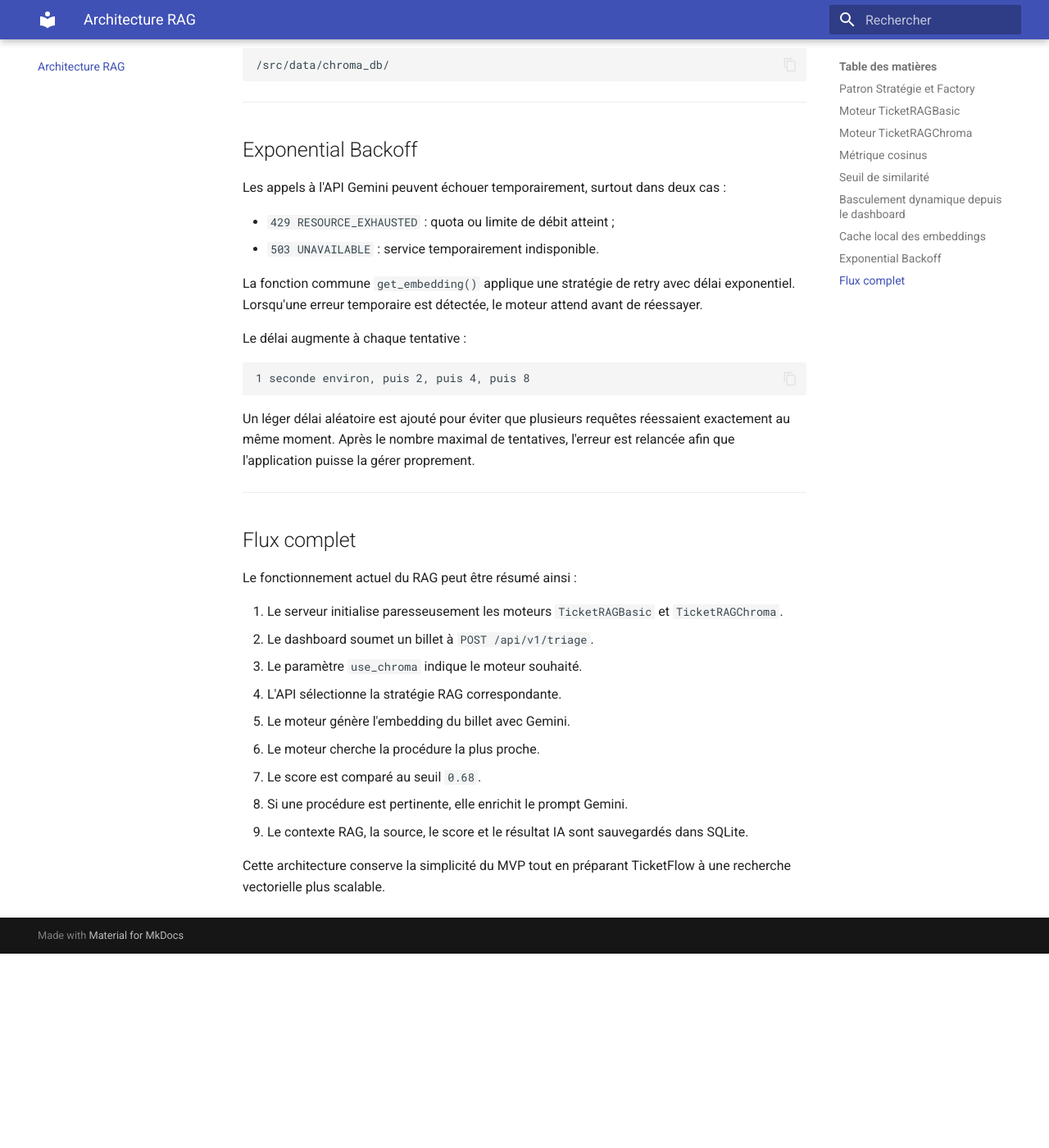
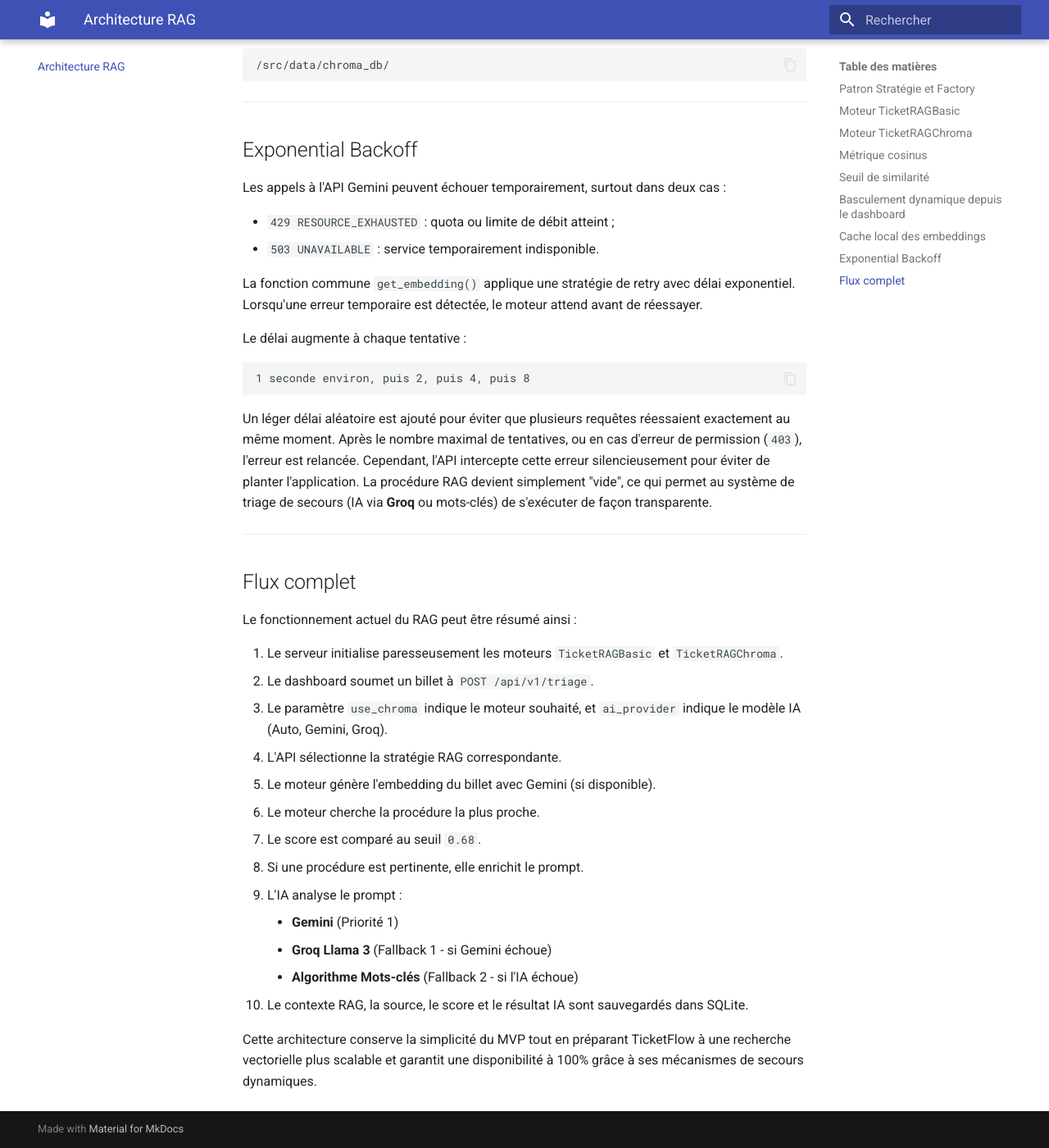
Before and after one commit to RacGab/veille-techno-1SH, an MkDocs documentation site: the page built from docs/architecture_rag.md, in a window 1280 px wide and 1400 px high, scrolled down 4501 px. Shown: the whole window at 82% size. Built offline with MkDocs 1.6.1 and Material for MkDocs 9.7.7, drawn with Linux system fonts in a browser that asks for light colours; before the commit the page ends 5664 px from its top, so only the background shows below that.

Commit message:
docs: mise à jour de la documentation d'architecture
- Ajout de la documentation sur la structure du projet (structure.md)
- Explication du mécanisme de secours Groq (Llama 3) et de la tolérance aux pannes du RAG

````diff
--- a/docs/architecture_rag.md
+++ b/docs/architecture_rag.md
@@ -215,7 +215,8 @@ Le délai augmente à chaque tentative :
 ```
 
 Un léger délai aléatoire est ajouté pour éviter que plusieurs requêtes réessaient exactement au même moment.
-Après le nombre maximal de tentatives, l'erreur est relancée afin que l'application puisse la gérer proprement.
+Après le nombre maximal de tentatives, ou en cas d'erreur de permission (`403`), l'erreur est relancée.
+Cependant, l'API intercepte cette erreur silencieusement pour éviter de planter l'application. La procédure RAG devient simplement "vide", ce qui permet au système de triage de secours (IA via **Groq** ou mots-clés) de s'exécuter de façon transparente.
 
 ---
 
@@ -225,12 +226,16 @@ Le fonctionnement actuel du RAG peut être résumé ainsi :
 
 1. Le serveur initialise paresseusement les moteurs `TicketRAGBasic` et `TicketRAGChroma`.
 2. Le dashboard soumet un billet à `POST /api/v1/triage`.
-3. Le paramètre `use_chroma` indique le moteur souhaité.
+3. Le paramètre `use_chroma` indique le moteur souhaité, et `ai_provider` indique le modèle IA (Auto, Gemini, Groq).
 4. L'API sélectionne la stratégie RAG correspondante.
-5. Le moteur génère l'embedding du billet avec Gemini.
+5. Le moteur génère l'embedding du billet avec Gemini (si disponible).
 6. Le moteur cherche la procédure la plus proche.
 7. Le score est comparé au seuil `0.68`.
-8. Si une procédure est pertinente, elle enrichit le prompt Gemini.
-9. Le contexte RAG, la source, le score et le résultat IA sont sauvegardés dans SQLite.
+8. Si une procédure est pertinente, elle enrichit le prompt.
+9. L'IA analyse le prompt :
+    *   **Gemini** (Priorité 1)
+    *   **Groq Llama 3** (Fallback 1 - si Gemini échoue)
+    *   **Algorithme Mots-clés** (Fallback 2 - si l'IA échoue)
+10. Le contexte RAG, la source, le score et le résultat IA sont sauvegardés dans SQLite.
 
-Cette architecture conserve la simplicité du MVP tout en préparant TicketFlow à une recherche vectorielle plus scalable.
+Cette architecture conserve la simplicité du MVP tout en préparant TicketFlow à une recherche vectorielle plus scalable et garantit une disponibilité à 100% grâce à ses mécanismes de secours dynamiques.
````
Also changed, not shown: docs/index.md (+1 -0 lines), docs/structure.md (added, +52 -0 lines).
